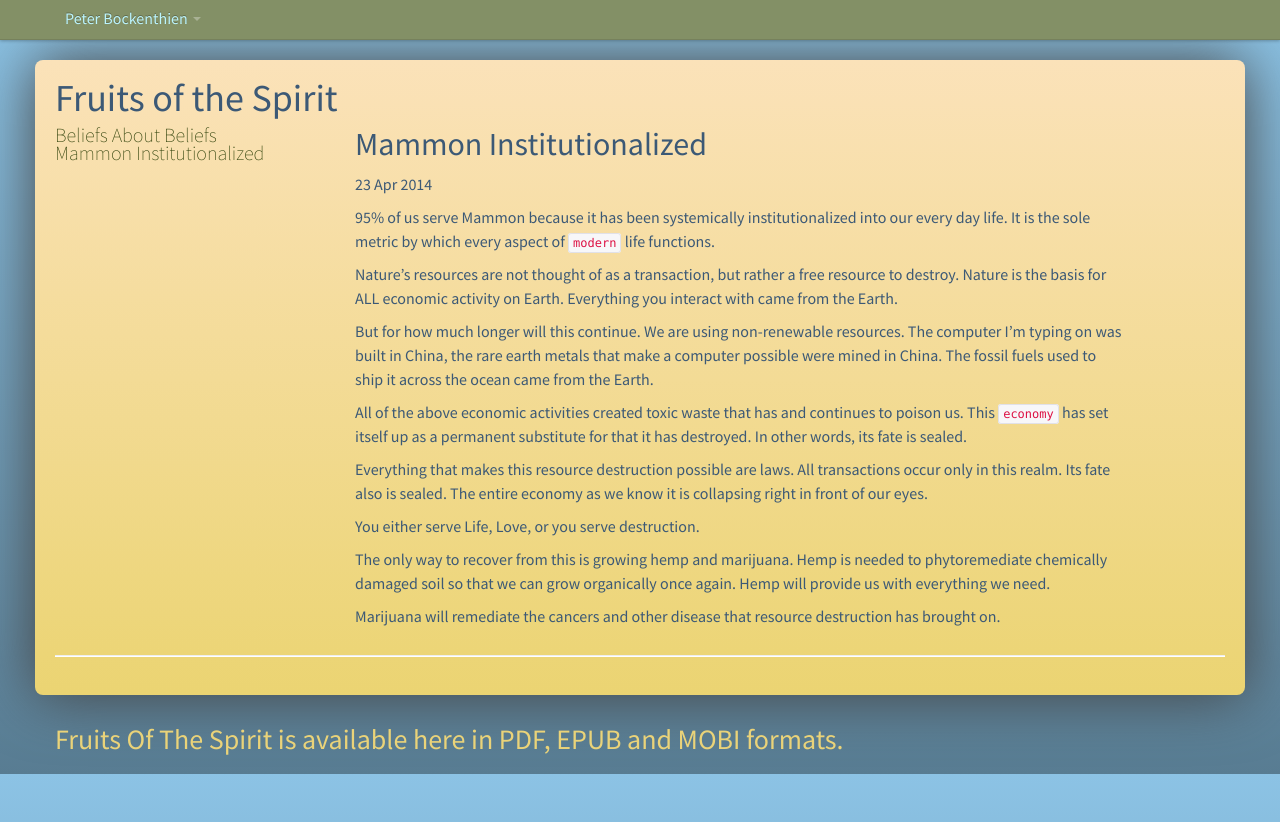
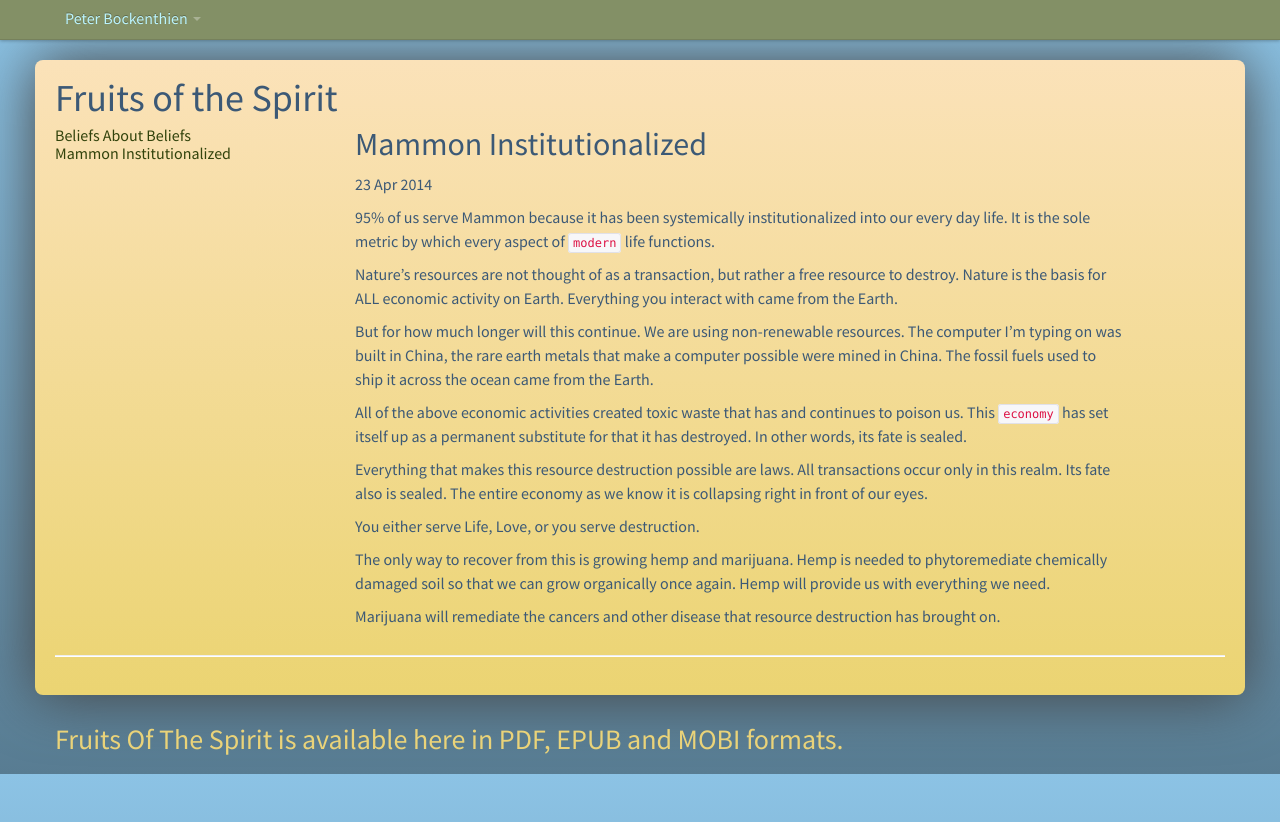
Before and after one commit to pbockenthien/pb-personal, a Jekyll site: the page built from _posts/2014-04-23-legalism-one-oh-one.markdown, in a window 1280 px wide. Shown: the top 822 px of the page. Built offline with Jekyll 4.4.1, drawn with Linux system fonts in a browser that asks for light colours; some web fonts are replaced; Markdown is read by kramdown in place of the engine named in the settings; comment, search, counter and statistics services are not loaded.

Commit message:
unleaded

```diff
--- a/_includes/head.html
+++ b/_includes/head.html
@@ -48,7 +48,7 @@
 
 <div class="row">
   <div class="span3 peter-sidebar">
-      <ul class="unstyled lead">
+      <ul class="unstyled">
     {% for post in site.posts %}
       <li><a href="{{ post.url }}">{{ post.title }}</a></li>
     {% endfor %}
```
